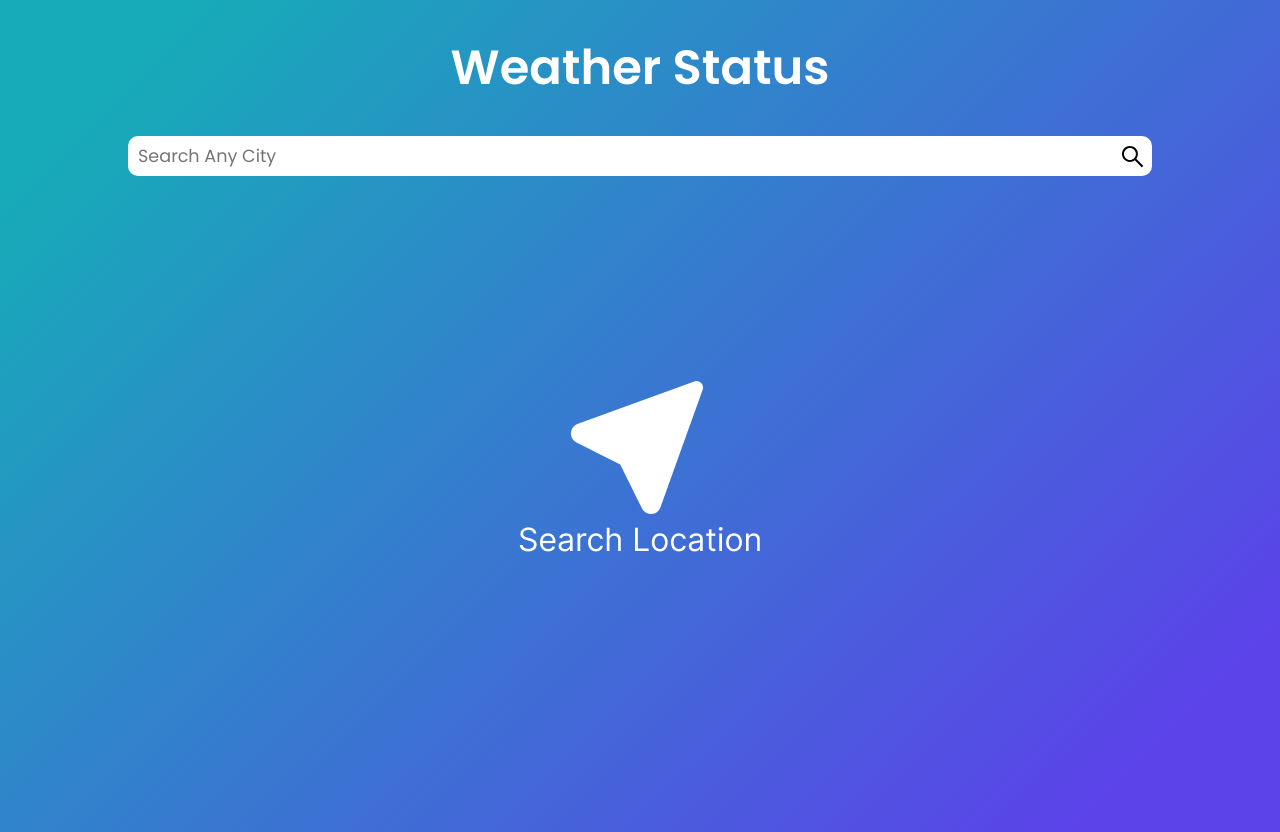
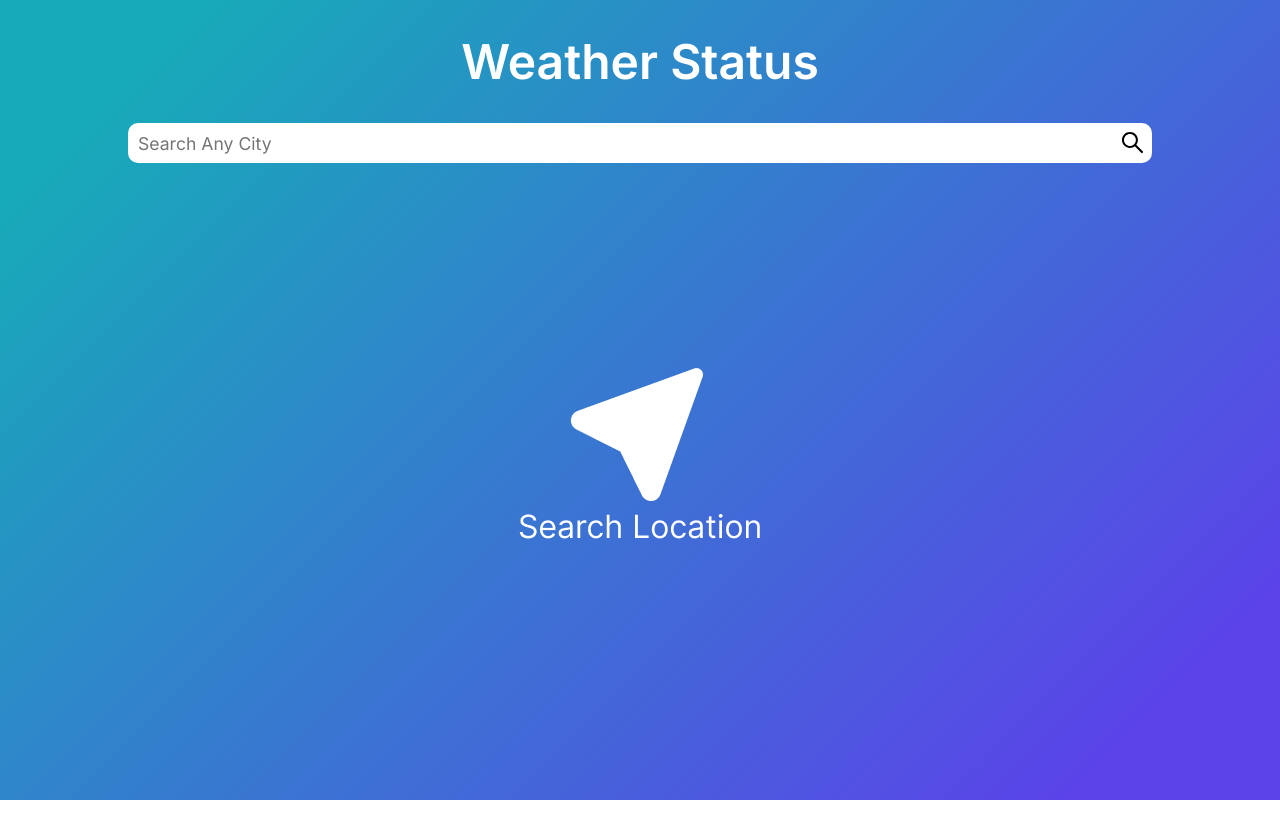
Before and after one commit to lawmake-praveen/weather-app, a React (Vite) app: page / in a window 1280 px wide. After the commit the page ends 800 px from the top, so only its background shows below. Built offline with nearby package versions, Linux system fonts and the light colour scheme.

Commit message:
font change

```diff
--- a/src/App.jsx
+++ b/src/App.jsx
@@ -75,7 +75,7 @@ function App() {
   return (
     <>
       <main className="app">
-        <h1>Weather Status</h1>
+        <h1 className="heading">Weather Status</h1>
         <form onSubmit={calculate}>
           <input
             type="text"
--- a/src/index.css
+++ b/src/index.css
@@ -1,17 +1,21 @@
-@import url("https://fonts.googleapis.com/css2?family=Noto+Sans+Tamil:wght@100;200;300;400;500;600;700;800;900&family=Poppins:ital,wght@0,100;0,200;0,300;0,400;0,500;0,600;0,700;0,800;0,900;1,100;1,200;1,300;1,400;1,500;1,600;1,700;1,800;1,900&family=Roboto:ital,wght@0,100;0,300;0,400;0,500;0,700;0,900;1,100;1,300;1,400;1,500;1,700;1,900&display=swap");
+@import url("https://fonts.googleapis.com/css2?family=Inter:wght@100;200;300;400;500;600;700;800;900&display=swap");
 body {
   margin: 0;
   background-image: linear-gradient(135deg, #17aab9 10%, #5b43e9 90%);
-  height: 100vh;
+  min-height: 100vh;
 }
 
 * {
   transition: all 0.3s;
   box-sizing: border-box;
   outline: none;
-  font-family: Poppins, sans-serif;
+  font-family: "Inter", sans-serif;
 }
 
+.app .heading {
+  margin: 0;
+  padding: 32px 0;
+}
 .app h1 {
   font-size: 3rem;
   text-align: center;
--- a/src/index.scss
+++ b/src/index.scss
@@ -1,17 +1,20 @@
-@import url('https://fonts.googleapis.com/css2?family=Noto+Sans+Tamil:wght@100;200;300;400;500;600;700;800;900&family=Poppins:ital,wght@0,100;0,200;0,300;0,400;0,500;0,600;0,700;0,800;0,900;1,100;1,200;1,300;1,400;1,500;1,600;1,700;1,800;1,900&family=Roboto:ital,wght@0,100;0,300;0,400;0,500;0,700;0,900;1,100;1,300;1,400;1,500;1,700;1,900&display=swap');
-
+@import url('https://fonts.googleapis.com/css2?family=Inter:wght@100;200;300;400;500;600;700;800;900&display=swap');
 body {
   margin: 0;
   background-image: linear-gradient(135deg, #17aab9 10%, #5b43e9 90%);
-  height: 100vh;
+  min-height: 100vh;
 }
 * {
   transition: all 0.3s;
   box-sizing: border-box;
   outline: none;
-  font-family: Poppins, sans-serif;
+  font-family: "Inter", sans-serif;
 }
 .app {
+  .heading {
+    margin: 0;
+    padding: 32px 0;
+  }
   h1 {
     font-size: 3rem;
     text-align: center;
```
Also changed, not shown: 1 other file (tests, documents, lock files or other folders).
